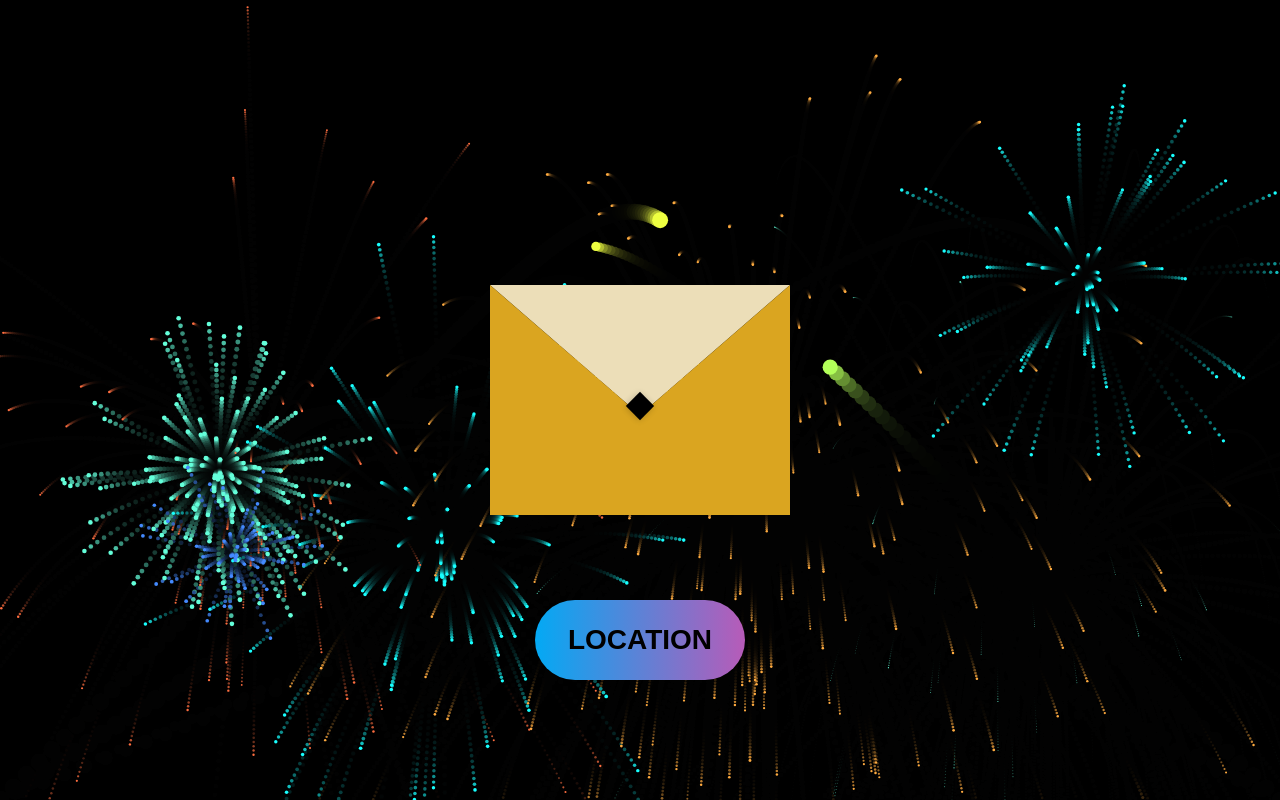
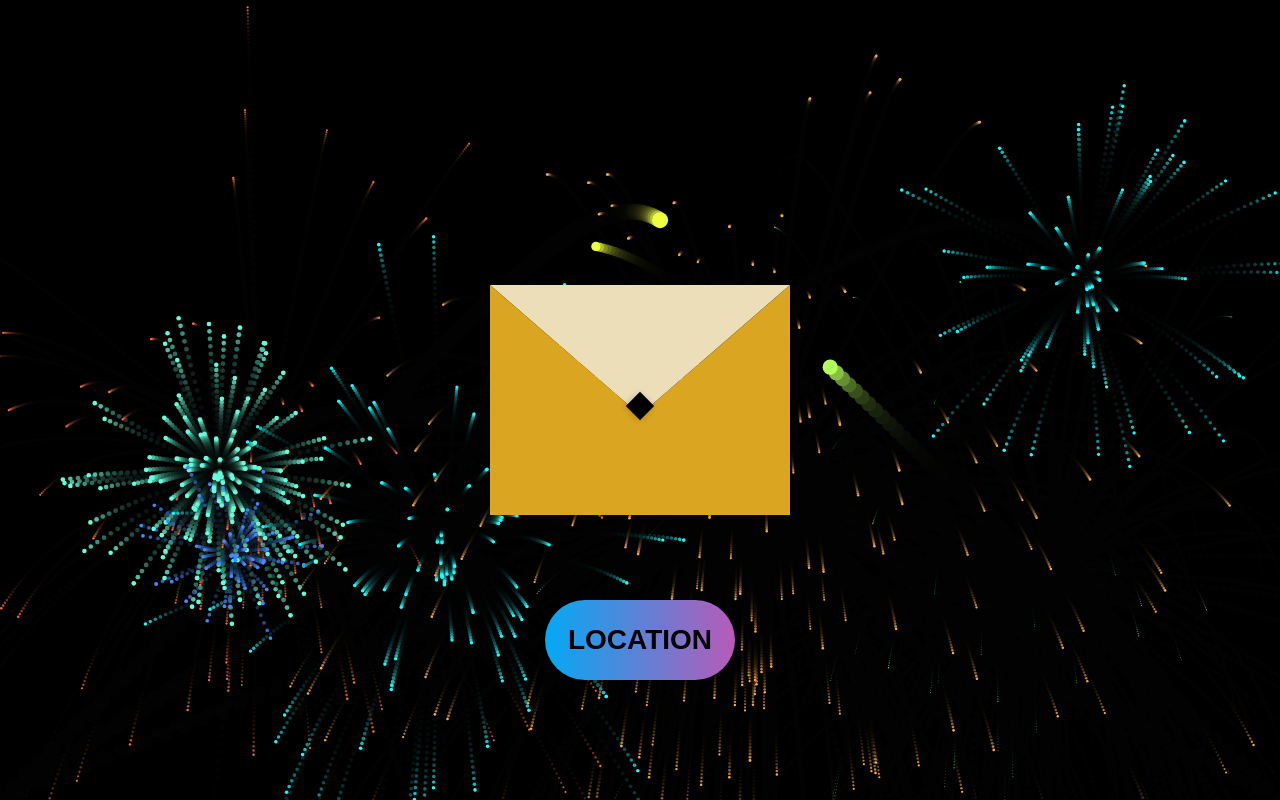
Before and after one commit to ZedTiger/invitation, a plain HTML site: page realinvi2.html in a window 1280 px wide. Drawn offline with Linux system fonts and the light colour scheme.

Commit message:
Update realinvi2.css

```diff
--- a/realinvi2.css
+++ b/realinvi2.css
@@ -159,7 +159,7 @@
     top: 80%;
     left: 50%;
     transform: translate(-50%,-50%);
-    width: 200px;
+    width: 180px;
     height: 70px;
     padding-top: 5px;
     padding-bottom: px;
```
